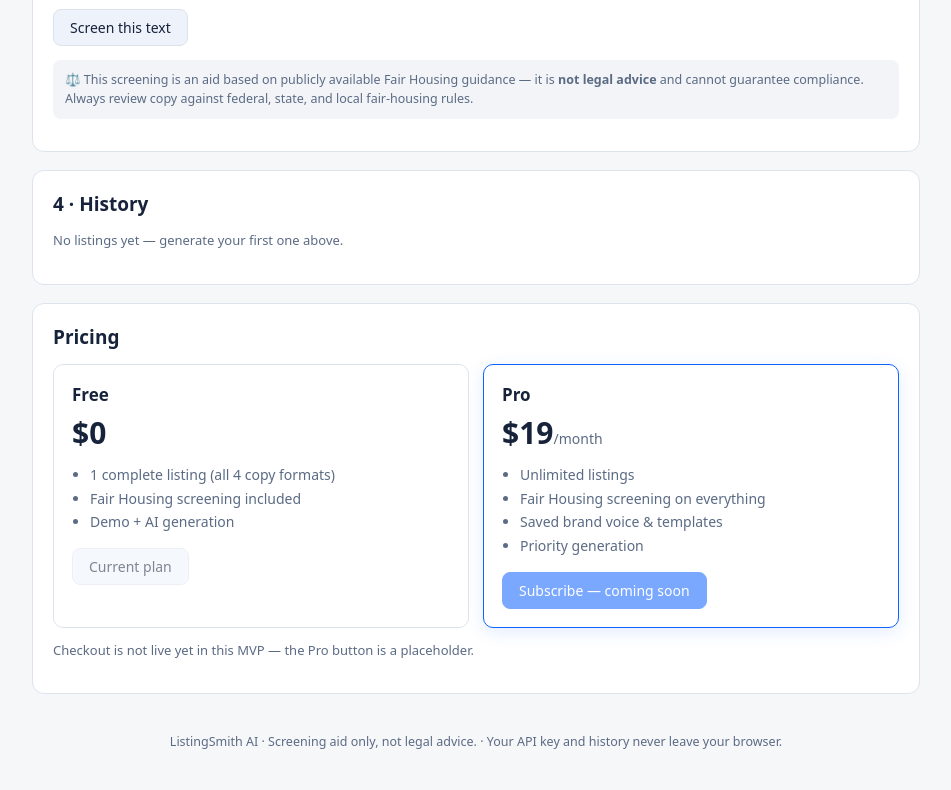
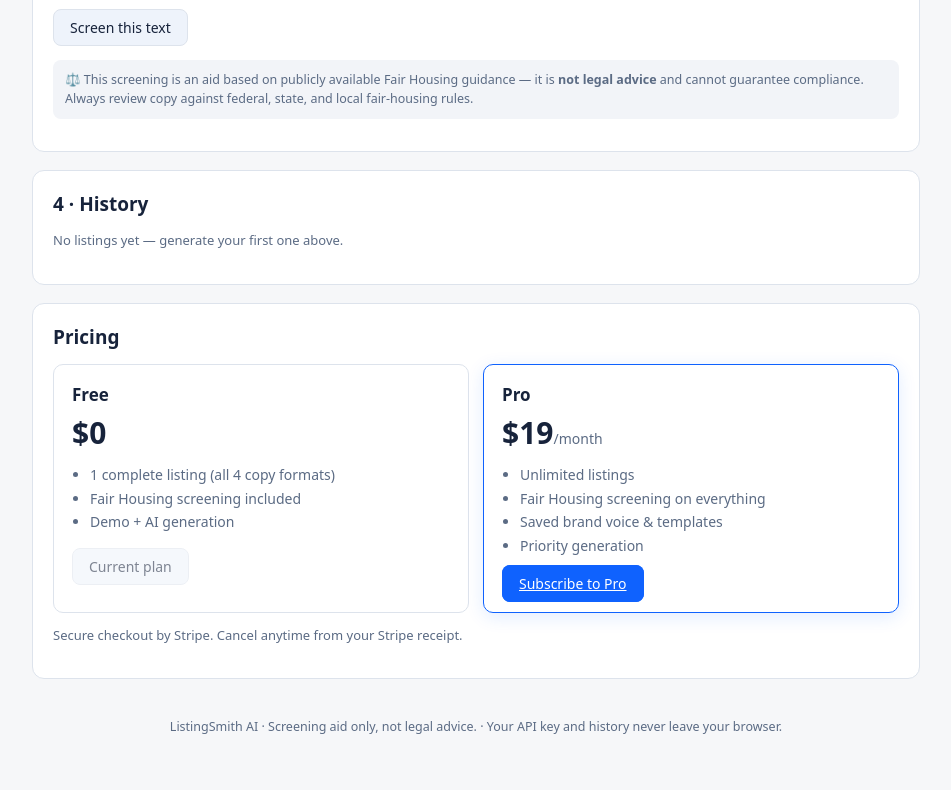
Before and after one commit to reason195/listingsmith, a website built with Vite: page index.html in a window 1280 px wide. Shown: the part 1326-2116 px from the top of the page, without its empty margins (164-1115 px from the left). Built offline with nearby package versions, Linux system fonts and the light colour scheme.

Commit message:
Wire Pro subscribe button to live Stripe payment link

```diff
--- a/index.html
+++ b/index.html
@@ -119,10 +119,10 @@
               <li>Saved brand voice &amp; templates</li>
               <li>Priority generation</li>
             </ul>
-            <button class="btn primary" disabled>Subscribe — coming soon</button>
+            <a class="btn primary" href="https://buy.stripe.com/aFa14p2Te0Ua1B13zt0Jq00" target="_blank" rel="noopener">Subscribe to Pro</a>
           </div>
         </div>
-        <p class="hint">Checkout is not live yet in this MVP — the Pro button is a placeholder.</p>
+        <p class="hint">Secure checkout by Stripe. Cancel anytime from your Stripe receipt.</p>
       </section>
 
       <footer>
--- a/src/main.ts
+++ b/src/main.ts
@@ -263,7 +263,7 @@ $("propForm").addEventListener("submit", async (ev) => {
   const notice = $("freeNotice");
   if (count > 1) {
     notice.hidden = false;
-    notice.textContent = `Heads-up: the Free plan includes 1 complete listing. Pro ($19/month, unlimited) is coming soon — in this MVP build you can keep generating.`;
+    notice.textContent = `Heads-up: the Free plan includes 1 complete listing. Pro ($19/month, unlimited) is available below — in this MVP build you can keep generating.`;
   } else {
     notice.hidden = true;
   }
```
Also changed, not shown: README.md.
